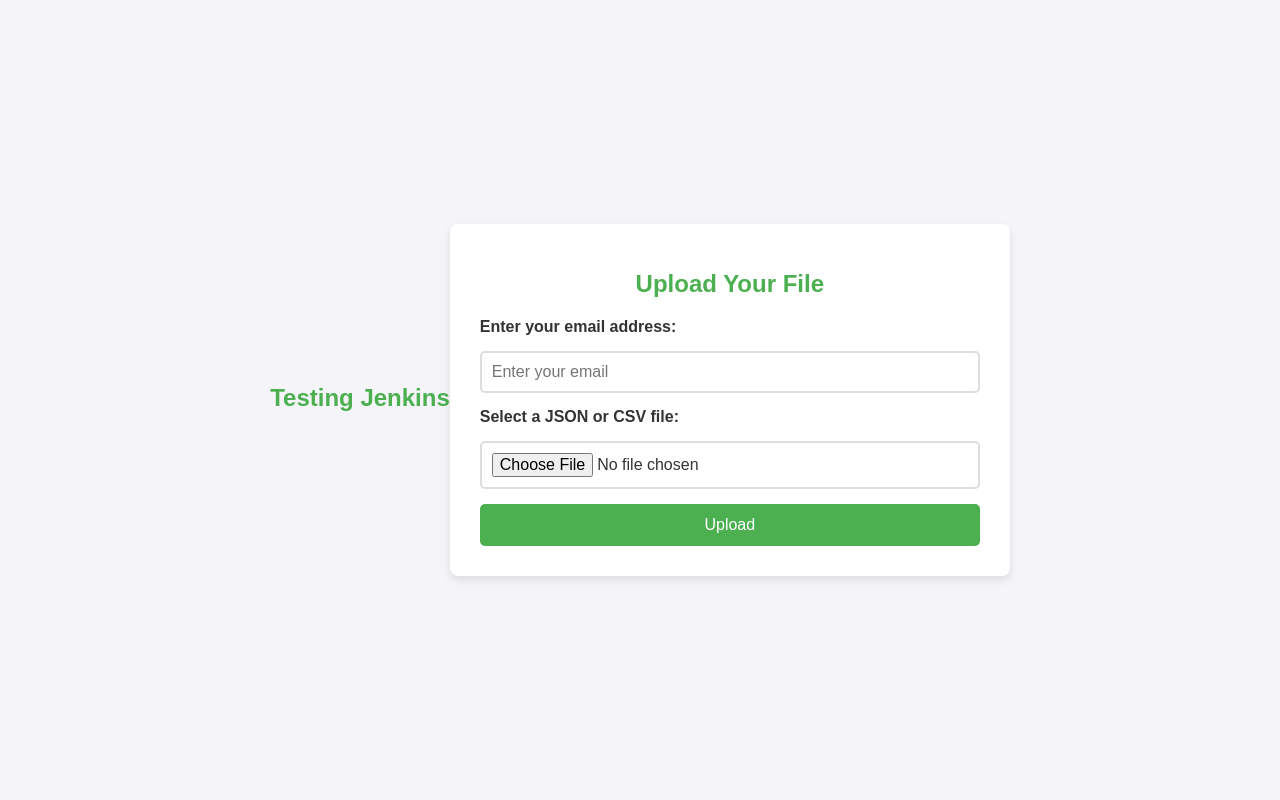
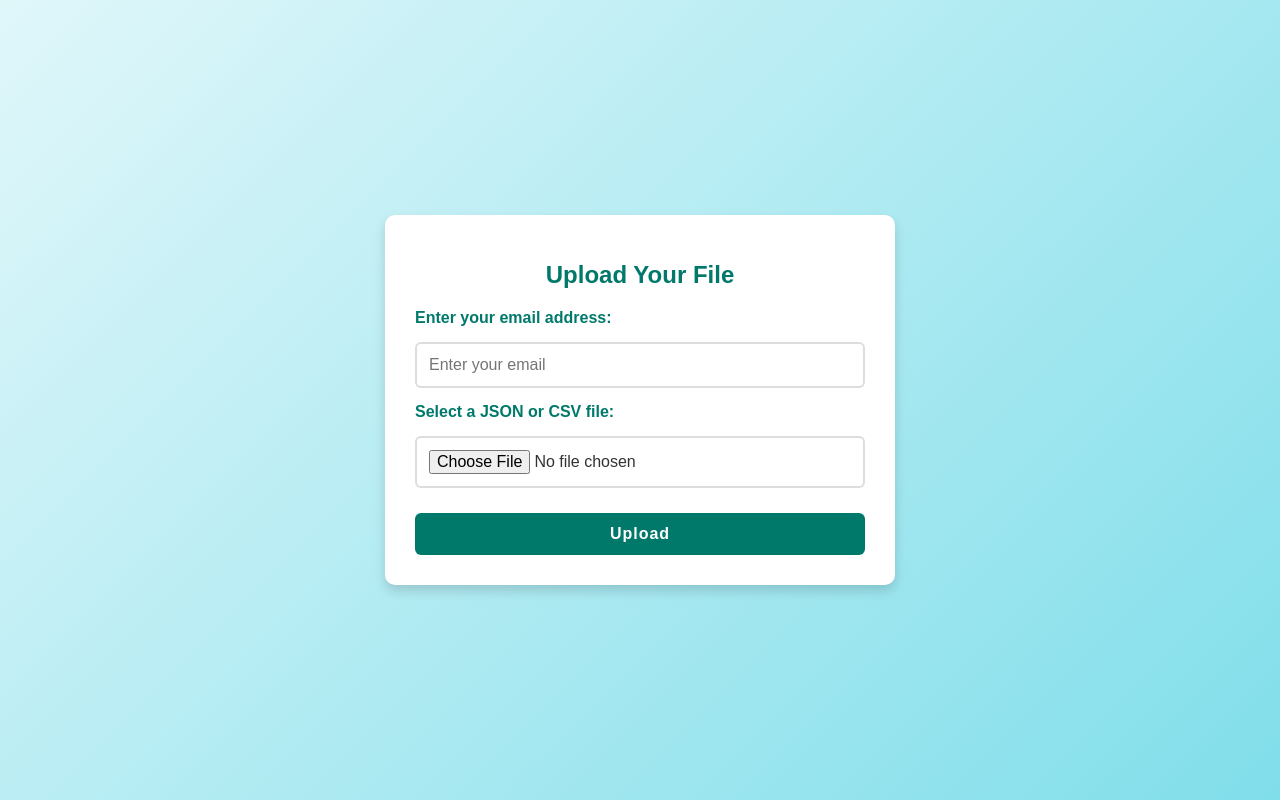
Before and after one commit to R3DChiLLi/user-form-app, a plain HTML site: page frontend/index.html in a window 1280 px wide. Drawn offline with Linux system fonts and the light colour scheme.

Commit message:
modified index.html to check automation

```diff
--- a/frontend/index.html
+++ b/frontend/index.html
@@ -5,9 +5,10 @@
   <meta name="viewport" content="width=device-width, initial-scale=1.0">
   <title>Upload File</title>
   <style>
+    /* General Page Styling */
     body {
       font-family: 'Arial', sans-serif;
-      background-color: #f4f4f9;
+      background: linear-gradient(135deg, #e0f7fa, #80deea);
       color: #333;
       display: flex;
       justify-content: center;
@@ -16,19 +17,20 @@
       margin: 0;
     }
 
+    /* Form Container */
     .container {
-      background-color: white;
-      border-radius: 8px;
+      background: white;
+      border-radius: 10px;
       padding: 30px;
-      box-shadow: 0 4px 8px rgba(0, 0, 0, 0.1);
+      box-shadow: 0 6px 12px rgba(0, 0, 0, 0.15);
       width: 100%;
-      max-width: 500px;
+      max-width: 450px;
+      text-align: center;
     }
 
     h1 {
       font-size: 24px;
-      color: #4CAF50;
-      text-align: center;
+      color: #00796b;
       margin-bottom: 20px;
     }
 
@@ -41,46 +43,58 @@
     label {
       font-size: 16px;
       font-weight: bold;
+      text-align: left;
+      display: block;
+      color: #00796b;
     }
 
     input[type="file"], input[type="email"] {
-      padding: 10px;
+      padding: 12px;
       border: 2px solid #ddd;
-      border-radius: 5px;
+      border-radius: 6px;
       font-size: 16px;
-      cursor: pointer;
-      transition: border 0.3s ease;
+      transition: 0.3s;
+      outline: none;
+      width: 100%;
+      box-sizing: border-box;
     }
 
-    input[type="file"]:hover, input[type="email"]:hover {
-      border-color: #4CAF50;
+    input[type="file"]:hover, input[type="email"]:hover,
+    input[type="file"]:focus, input[type="email"]:focus {
+      border-color: #00796b;
+      box-shadow: 0 0 8px rgba(0, 121, 107, 0.3);
     }
 
+    /* Upload Button */
     button {
-      background-color: #4CAF50;
+      background: #00796b;
       color: white;
       padding: 12px;
       font-size: 16px;
       border: none;
-      border-radius: 5px;
+      border-radius: 6px;
       cursor: pointer;
-      transition: background-color 0.3s ease;
+      transition: 0.3s;
       width: 100%;
+      margin-top: 10px;
+      font-weight: bold;
+      letter-spacing: 1px;
     }
 
     button:hover {
-      background-color: #45a049;
+      background: #004d40;
     }
 
     button:disabled {
-      background-color: #aaa;
+      background: #aaa;
       cursor: not-allowed;
     }
 
+    /* Loader Animation */
     .loader {
       display: none;
       border: 4px solid #f3f3f3;
-      border-top: 4px solid #4CAF50;
+      border-top: 4px solid #00796b;
       border-radius: 50%;
       width: 40px;
       height: 40px;
@@ -93,22 +107,30 @@
       100% { transform: rotate(360deg); }
     }
 
+    /* Success/Error Message */
     .message {
       text-align: center;
       font-size: 16px;
-      color: #4CAF50;
       display: none;
       margin-top: 20px;
+      padding: 10px;
+      border-radius: 5px;
+    }
+
+    .success {
+      background: #e0f2f1;
+      color: #00796b;
     }
 
     .error {
-      color: #f44336;
+      background: #ffebee;
+      color: #d32f2f;
     }
 
   </style>
 </head>
 <body>
-  <h1>Testing Jenkins</h1>
+
   <div class="container">
     <h1>Upload Your File</h1>
     <form id="user-form" method="POST" enctype="multipart/form-data">
@@ -120,6 +142,7 @@
 
       <button type="submit">Upload</button>
     </form>
+
     <div class="loader" id="loader"></div>
     <div class="message" id="message"></div>
   </div>
@@ -128,7 +151,6 @@
     document.getElementById('user-form').onsubmit = async function (event) {
       event.preventDefault();
 
-      // Get the selected file and email from the form
       const emailInput = document.getElementById('email');
       const fileInput = document.getElementById('file');
       const email = emailInput.value;
@@ -144,36 +166,35 @@
         return;
       }
 
-      // Show loading spinner and disable the button
+      // Show loader and disable button
       document.getElementById('loader').style.display = 'block';
       document.querySelector('button').disabled = true;
 
-      // Prepare the FormData to send the file and email
       const formData = new FormData();
       formData.append('email', email);
       formData.append('file', file);
 
-      // Update the URL with the correct backend URL if necessary
       const response = await fetch('/upload', {
         method: 'POST',
         body: formData,
       });
 
-      // Hide loading spinner and enable the button
+      // Hide loader and enable button
       document.getElementById('loader').style.display = 'none';
       document.querySelector('button').disabled = false;
 
       const messageElement = document.getElementById('message');
 
       if (response.ok) {
-        messageElement.textContent = 'File uploaded successfully!';
-        messageElement.className = 'message';
+        messageElement.textContent = '✅ File uploaded successfully!';
+        messageElement.className = 'message success';
       } else {
-        messageElement.textContent = 'Failed to upload file. Please try again.';
+        messageElement.textContent = '❌ Failed to upload file. Please try again.';
         messageElement.className = 'message error';
       }
       messageElement.style.display = 'block';
     };
   </script>
+
 </body>
 </html>
```
